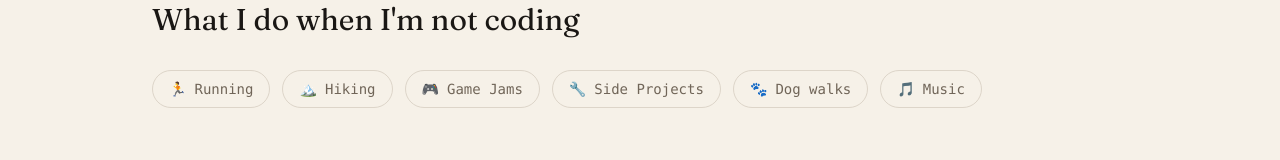
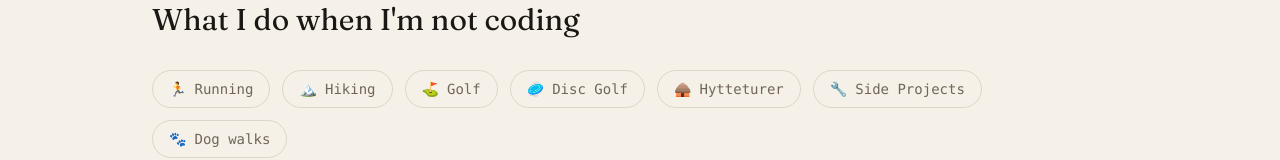
Before and after one commit to AndreasHagman/hagman-home-page, a Next.js app: page /personal in a window 1280 px wide. Shown: the part 483-643 px from the top of the page. Built offline with nearby package versions, Linux system fonts and the light colour scheme; no server answers; the database is empty.

Commit message:
add interests

```diff
--- a/components/personal/HobbySection.tsx
+++ b/components/personal/HobbySection.tsx
@@ -3,10 +3,11 @@ import ScrollFade from '@/components/ScrollFade'
 const hobbies = [
   { label: 'Running', emoji: '🏃' },
   { label: 'Hiking', emoji: '🏔️' },
-  { label: 'Game Jams', emoji: '🎮' },
+  { label: 'Golf', emoji: '⛳' },
+  { label: 'Disc Golf', emoji: '🥏' },
+  { label: 'Hytteturer', emoji: '🛖' },
   { label: 'Side Projects', emoji: '🔧' },
   { label: 'Dog walks', emoji: '🐾' },
-  { label: 'Music', emoji: '🎵' },
 ]
 
 export default function HobbySection() {
```
